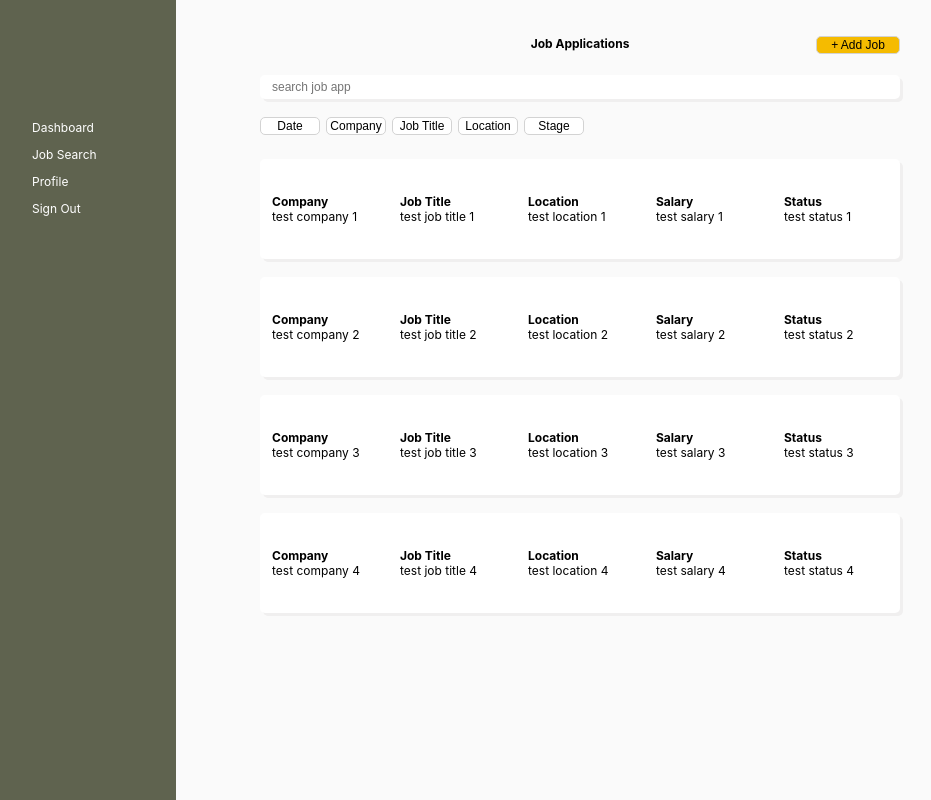
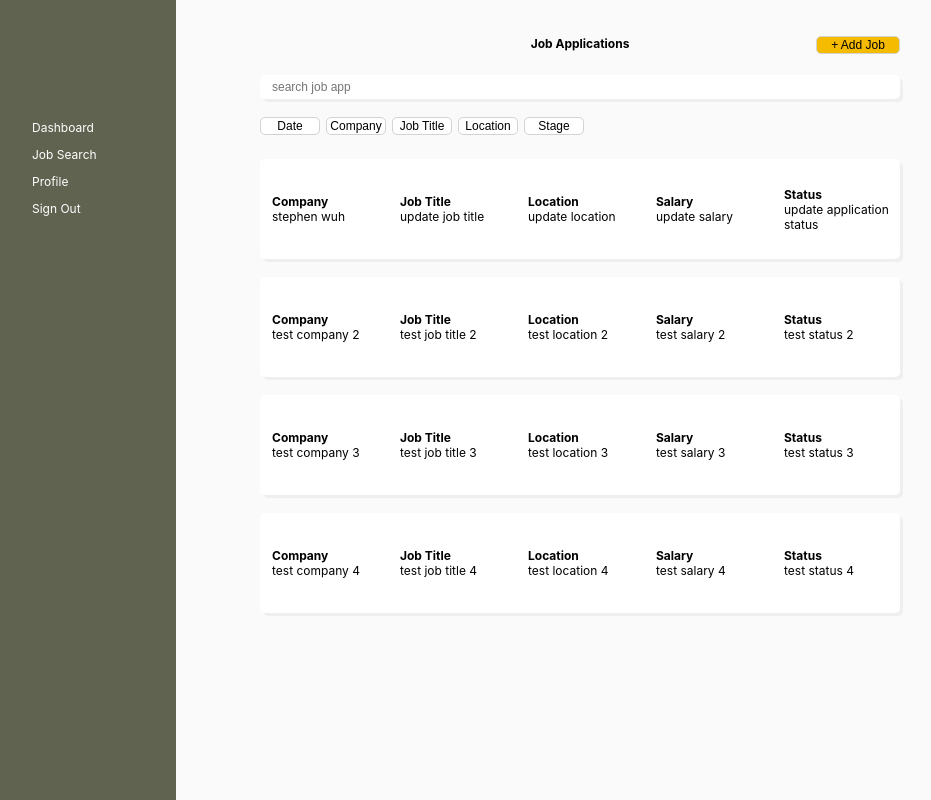
Before and after one commit to stephwuh/khaki-apps, a React (Create React App) app: page / in a window 1280 px wide. Shown: the whole page, without its empty margins (4-935 px from the left). Built offline with nearby package versions, Linux system fonts and the light colour scheme; data requests are answered from the project's data file; the HTML template or start-up script is replaced by a standard one.

Commit message:
job app update submit function testing complete. dialog close error bug fixed

```diff
--- a/db.json
+++ b/db.json
@@ -1,20 +1,19 @@
 {
   "job-app": [
     {
-          "id": 1,
-          "company": "test company 1",
-          "jobTitle": "test job title 1",
-          "location": "test location 1",
-          "salary": "test salary 1",
-          "status": "test status 1",
-          "webpage": "test webpage 1",
-          "contactName": "test contact name 1",
-          "contactNumber": "test contact number 1",
-          "description": "test description 1",
-          "notes": "test notes 1"
+      "company": "stephen wuh",
+      "jobTitle": "update job title",
+      "location": "update location",
+      "salary": "update salary",
+      "status": "update application status",
+      "webpage": "update webpage",
+      "contactName": "update contact name",
+      "contactNumber": "update contact number",
+      "description": "update job description",
+      "notes": "update notes",
+      "id": 1
     },
     {
-          "id": 2,
       "company": "test company 2",
       "jobTitle": "test job title 2",
       "location": "test location 2",
@@ -24,7 +23,8 @@
       "contactName": "test contact name 2",
       "contactNumber": "test contact number 2",
       "description": "test description 2",
-          "notes": "test notes 2"
+      "notes": "test notes 2",
+      "id": 2
     },
     {
       "id": 3,
--- a/src/features/dashboard/Dashboard.js
+++ b/src/features/dashboard/Dashboard.js
@@ -74,7 +74,6 @@ const Dashboard = () => {
           data-testid="addBtn"
           type="button"
           onClick={() => {
-            // console.log('click');
             jobAddService.open();
           }}
         >
@@ -100,7 +99,8 @@ const Dashboard = () => {
         maxWidth='md'
         fullWidth = {true}
         open ={jobDetailState.open}
-        onClose={() => jobAppDetail.close()}>
+        onClose={() => jobAppDetail.close()}
+        >
         <DialogContent>
             <JobAppDetail jobApp={jobDetailState.jobApp}/>
         </DialogContent>
--- a/src/features/jobAppDetail/JobAppDetail.js
+++ b/src/features/jobAppDetail/JobAppDetail.js
@@ -1,78 +1,109 @@
-import React, {useState} from 'react';
-import jobAppDetail from './jobAppDetail.module.css'
+import React, { useState } from "react";
+import apiClient from "../../services/apiClient";
+import jobAppDetail from "./jobAppDetail.module.css";
 
 const JobAppDetail = (props) => {
 
+if(!props.jobApp){
+    return <div data-testid='empty'></div>
+}
   const [editState, setEditState] = useState(false);
 
-    const [companyState, setCompanyState] = useState(props.jobApp.company)
+  const [companyState, setCompanyState] = useState(props.jobApp.company);
 
-    const [jobTitleState, setJobTitleState] = useState(props.jobApp.jobTitle)
+  const [jobTitleState, setJobTitleState] = useState(props.jobApp.jobTitle);
 
-    const [salaryState, setSalaryState] = useState(props.jobApp.salary)
+  const [salaryState, setSalaryState] = useState(props.jobApp.salary);
 
-    const [locationState, setLocationState] = useState(props.jobApp.location)
+  const [locationState, setLocationState] = useState(props.jobApp.location);
 
-    const [webpageState, setWebpageState] = useState(props.jobApp.webpage)
+  const [webpageState, setWebpageState] = useState(props.jobApp.webpage);
 
-    const [contactNameState, setContactNameState] = useState(props.jobApp.contactName)
+  const [contactNameState, setContactNameState] = useState(
+    props.jobApp.contactName
+  );
 
-    const [contactNumberState, setContactNumberState] = useState(props.jobApp.contactNumber)
+  const [contactNumberState, setContactNumberState] = useState(
+    props.jobApp.contactNumber
+  );
 
-    const [statusState, setStatusState] = useState(props.jobApp.status)
+  const [statusState, setStatusState] = useState(props.jobApp.status);
 
-    const [descriptionState, setDescriptionState] = useState(props.jobApp.description)
+  const [descriptionState, setDescriptionState] = useState(
+    props.jobApp.description
+  );
 
-    const [notesState, setNotesState] = useState(props.jobApp.notes)
+  const [notesState, setNotesState] = useState(props.jobApp.notes);
 
-    const handleCompanyOnChange = e =>{
+
+
+  const handleCompanyOnChange = (e) => {
     setCompanyState(e.target.value);
+  };
+
+  const handleJobTitleOnChange = (e) => {
+    setJobTitleState(e.target.value);
+  };
+
+  const handleSalaryOnChange = (e) => {
+    setSalaryState(e.target.value);
+  };
+
+  const handleLocationOnChange = (e) => {
+    setLocationState(e.target.value);
+  };
+
+  const handleWebpageOnChange = (e) => {
+    setWebpageState(e.target.value);
+  };
+
+  const handleContactNameOnChange = (e) => {
+    setContactNameState(e.target.value);
+  };
+
+  const handleContactNumberOnChange = (e) => {
+    setContactNumberState(e.target.value);
+  };
+
+  const handleStatusOnChange = (e) => {
+    setStatusState(e.target.value);
+  };
+
+  const handleDescriptionOnChange = (e) => {
+    setDescriptionState(e.target.value);
+  };
+
+  const handleNotesOnChange = (e) => {
+    setNotesState(e.target.value);
+  };
+
+  const handleAppUpdate = (e) => {
+
+    e.preventDefault();
+
+     apiClient.updateJobApp(props.jobApp.id, {
+        company: companyState,
+        jobTitle: jobTitleState,
+        location: locationState,
+        salary: salaryState,
+        status: statusState,
+        webpage: webpageState,
+        contactName: contactNameState,
+        contactNumber: contactNumberState,
+        description: descriptionState,
+        notes: notesState
+      });
+
   }
 
-    const handleJobTitleOnChange = e =>{
-        setJobTitleState(e.target.value);
-    }
-
-    const handleSalaryOnChange = e => {
-        setSalaryState(e.target.value);
-    }
-
-    const handleLocationOnChange = e => {
-        setLocationState(e.target.value);
-    }
-
-    const handleWebpageOnChange = e => {
-        setWebpageState(e.target.value);
-    }
-
-    const handleContactNameOnChange = e => {
-        setContactNameState(e.target.value);
-    }
-
-    const handleContactNumberOnChange = e => {
-        setContactNumberState(e.target.value);
-    }
-
-    const handleStatusOnChange = e => {
-        setStatusState(e.target.value);
-    }
-
-    const handleDescriptionOnChange = e => {
-        setDescriptionState(e.target.value);
-    }
-
-    const handleNotesOnChange = e => {
-        setNotesState(e.target.value);
-    }
-
-    return(
+  return (
     <form>
       <div className={jobAppDetail.itemContainer3}>
         <div className={jobAppDetail.item}>
           <h5>Company</h5>
           <input
             data-testid="company"
-                        type='text'
+            type="text"
             value={companyState}
             disabled={!editState}
             onChange={handleCompanyOnChange}
@@ -82,7 +113,7 @@ const JobAppDetail = (props) => {
           <h5>Job Title</h5>
           <input
             data-testid="jobTitle"
-                        type='text'
+            type="text"
             value={jobTitleState}
             disabled={!editState}
             onChange={handleJobTitleOnChange}
@@ -92,7 +123,7 @@ const JobAppDetail = (props) => {
           <h5>Expected Salary</h5>
           <input
             data-testid="salary"
-                        type='text'
+            type="text"
             value={salaryState}
             disabled={!editState}
             onChange={handleSalaryOnChange}
@@ -104,17 +135,17 @@ const JobAppDetail = (props) => {
           <h5>Location</h5>
           <input
             data-testid="location"
-                        type='text'
+            type="text"
             value={locationState}
             disabled={!editState}
-                        onChange={handleLocationOnChange}/>
-
+            onChange={handleLocationOnChange}
+          />
         </div>
         <div className={jobAppDetail.item}>
           <h5>Source Webpage</h5>
           <input
             data-testid="webpage"
-                        type='text'
+            type="text"
             value={webpageState}
             disabled={!editState}
             onChange={handleWebpageOnChange}
@@ -126,7 +157,7 @@ const JobAppDetail = (props) => {
           <h5>Contact Name</h5>
           <input
             data-testid="contactName"
-                        type='text'
+            type="text"
             value={contactNameState}
             disabled={!editState}
             onChange={handleContactNameOnChange}
@@ -136,18 +167,17 @@ const JobAppDetail = (props) => {
           <h5>Contact Number</h5>
           <input
             data-testid="contactNumber"
-                        type='text'
+            type="text"
             value={contactNumberState}
             disabled={!editState}
             onChange={handleContactNumberOnChange}
-
           />
         </div>
         <div className={jobAppDetail.item}>
           <h5>Application Status</h5>
           <input
             data-testid="status"
-                        type='text'
+            type="text"
             value={statusState}
             disabled={!editState}
             onChange={handleStatusOnChange}
@@ -175,17 +205,24 @@ const JobAppDetail = (props) => {
         </div>
       </div>
       <div className={jobAppDetail.btnContainer}>
+        {/* <button>Close</button> */}
+        <button
+            data-testid="submitBtn"
+            onClick={handleAppUpdate}
+            // type="button"
+            >Submit</button>
         <button
           data-testid="editBtn"
-                    onClick={ () => {
-                        setEditState(!editState)
+          onClick={() => {
+            setEditState(!editState);
           }}
           type="button"
-                    >Edit</button>
-                <button data-testid="submitBtn">Submit</button>
+        >
+          Edit
+        </button>
       </div>
     </form>
-    )
-}
+  );
+};
 
 export default JobAppDetail;
--- a/src/services/apiClient.js
+++ b/src/services/apiClient.js
@@ -8,13 +8,11 @@ const apiClient = {
 
         return response.data
     },
-    updateJobApp: async () => {
+    updateJobApp: async (jobAppId, updatedJobApp) => {
 
-        return Promise.resolve();
+        let response = await axios.put(`http://localhost:5500/job-app/${jobAppId}/`, updatedJobApp);
 
-        // let response = await axios.get('http://localhost:5500/job-app');
-
-        // return response.data
+        return response.data
     }
 };
 
```
Also changed, not shown: 1 other file (tests, documents, lock files or other folders). Lines whose indentation alone changed are shown as unchanged.
